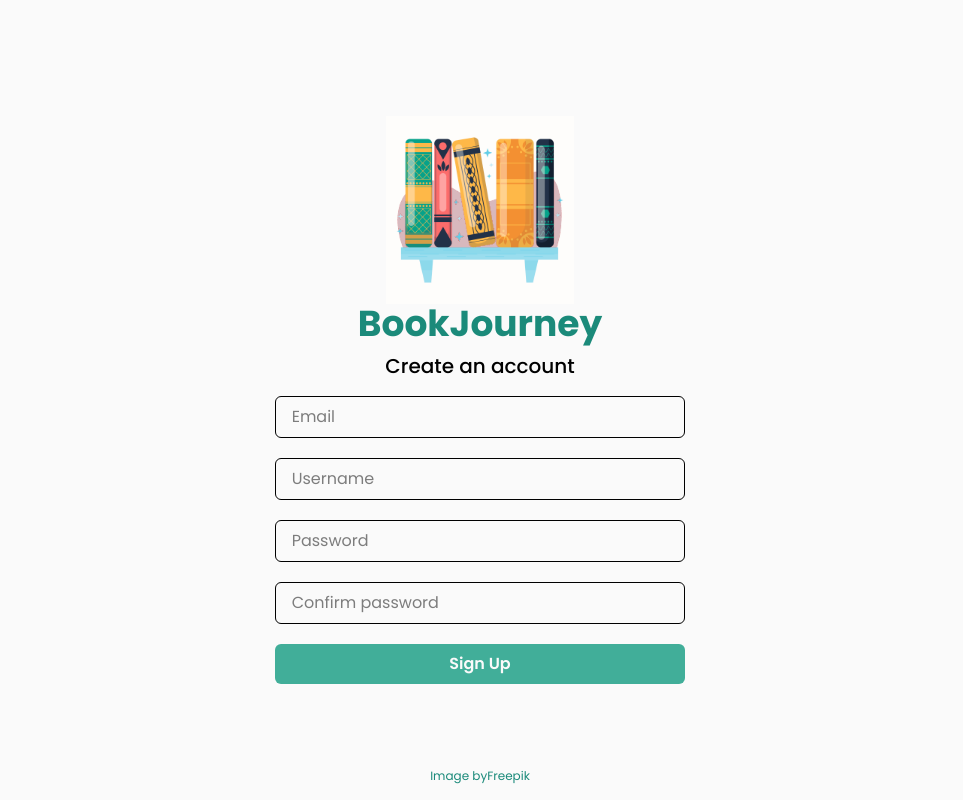
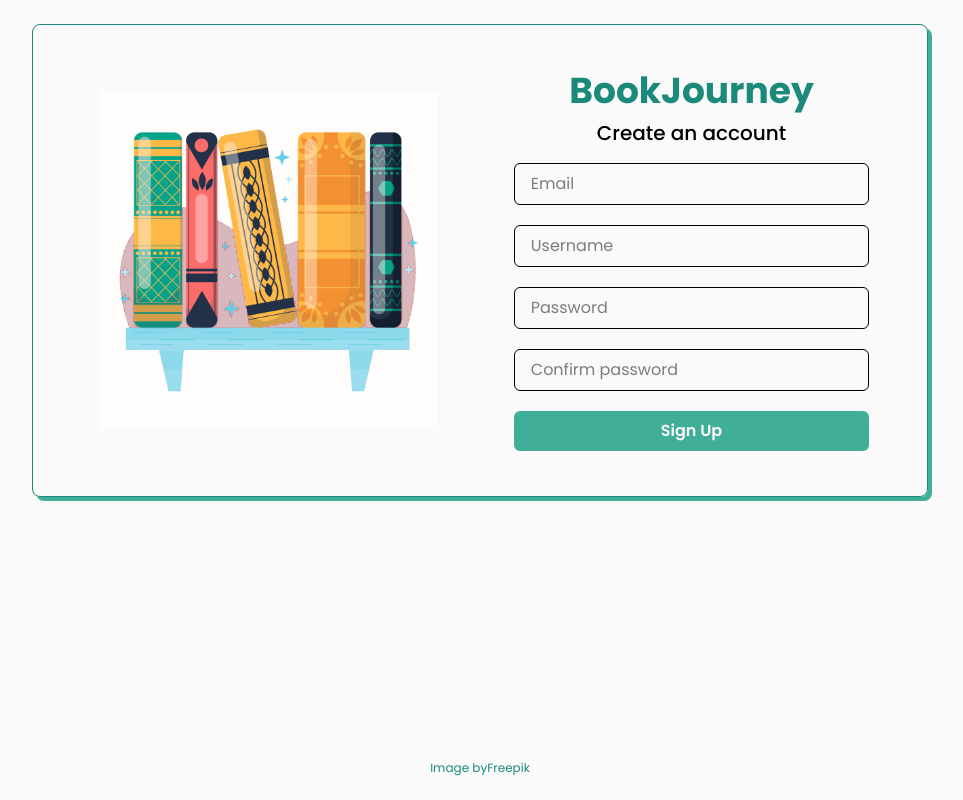
Before and after one commit to agnkos/bookshelf, a React (Vite) app in the folder frontend/: page /signup in a window 1280 px wide. Shown: the whole page, without its empty margins (160-1123 px from the left). Built offline with nearby package versions, Linux system fonts and the light colour scheme.

Commit message:
added signup desktop view & styling

```diff
--- a/frontend/src/features/auth/pages/Signup.tsx
+++ b/frontend/src/features/auth/pages/Signup.tsx
@@ -29,16 +29,20 @@ const Signup = () => {
   })
 
   return (
-    <div className="h-screen max-h-screen flex flex-col justify-center px-8 py-6 text-center bg-light-bg">
+    <div className="h-screen max-h-screen flex flex-col justify-center items-center px-8 py-6 text-center bg-light-bg">
+      <div className="flex flex-col justify-center w-full p-0 md:p-6 max-h-[95%] mid:max-h-[100%] md:grid md:grid-cols-2 md:items-center md:border md:border-main-accent md:rounded-lg max-w-4xl md:shadow-[4px_4px_0px_rgb(65,174,153)] ">
         <img
           src={ShelfImg}
-        className="mx-auto max-w-full max-h-[25%]"
+          className="mx-auto max-h-[25%] md:max-h-[80%]"
           alt="a shelf with books illustration"
         />
-      <h1 className="text-4xl max-[320px]:text-3xl mb-2 font-bold text-main-accent">
+        <div className="w-full">
+          <h1 className="text-4xl max-[400px]:text-3xl mb-2 font-bold text-main-accent">
             BookJourney
           </h1>
-      <p className="text-xl font-medium mb-4">Create an account</p>
+          <p className="text-xl max-[400px]:text-base font-medium mb-4">
+            Create an account
+          </p>
 
           <Formik
             initialValues={signupInitialValues}
@@ -110,18 +114,23 @@ const Signup = () => {
                 </div>
                 <button
                   type="submit"
-              className="w-11/12 px-4 py-2 text-center bg-lighter-accent hover:bg-main-accent-hover text-light-bg font-semibold rounded-md"
+                  className="w-11/12 px-4 py-2 text-center mb-4 md:mb-0 bg-lighter-accent hover:bg-main-accent-hover text-light-bg font-semibold rounded-md"
                 >
                   Sign Up
                 </button>
               </Form>
             )}
           </Formik>
-      <p className="text-xs text-main-accent fixed bottom-4 left-2/4 -translate-x-2/4">
+        </div>
+      </div>
+      {/* <p className="text-xs text-main-accent fixed bottom-4 left-2/4 -translate-x-2/4"> */}
+      <p className="flex grow items-end text-xs text-main-accent md:mt-4 bg-light-bg">
+        <div>
           Image by
           <a href="https://pl.freepik.com/darmowe-wektory/recznie-rysowane-ilustracja-kregoslupa-ksiazki-o-plaskiej-konstrukcji_24307294.htm#from_view=detail_serie">
             Freepik
           </a>
+        </div>
       </p>
     </div>
   )
```
Lines whose indentation alone changed are shown as unchanged.
